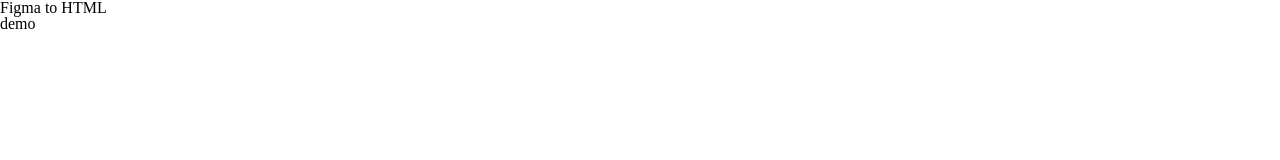
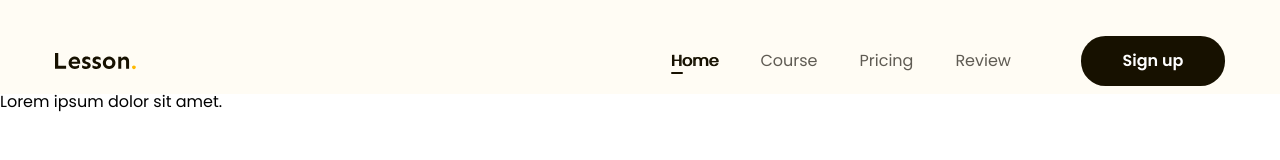
Before and after one commit to phiphainhuconcac-alt/Figma-To-HTML, a plain HTML site: page index.html in a window 1280 px wide. Shown: the top 160 px of the page. Drawn offline with Linux system fonts and the light colour scheme.

Commit message:
p3 làm phần header

```diff
--- a/assets/css/style.css
+++ b/assets/css/style.css
@@ -1,10 +1,82 @@
-*{
-    box-sizing: border-box;
+* {
+  box-sizing: border-box;
 }
-html{
-    font-size: 62.5%;
+html {
+  font-size: 62.5%;
 }
 /* Khoi phuc co chu mac dinh theo rem */
-body{
+body {
+  font-size: 1.6rem;
+  font-family: "Poppins", sans-serif;
+}
+/* ==================common================== */
+a {
+  text-decoration: none;
+}
+
+.btn{
+    display: inline-block;
+    width: 118px;
+    padding: 0 16px;
+    line-height: 50px;
+    color:#fff;
+    text-align: center;
     font-size: 1.6rem;
+    font-weight: 600;
+    border-radius: 24.5px;
+    background: #171100;
 }
+.main-content {
+  width: 1170px;
+  max-width: calc(100% - 48px);
+  margin-left: auto;
+  margin-right: auto;
+}
+/* ==================header================== */
+.header{
+    background: #fffcf4;
+}
+.header.fixed{
+    position: sticky;
+    top: -28px;
+}
+.header .body {
+  display: flex;
+  align-items: center;
+  padding: 36px 0 8px;
+}
+.nav {
+  margin-left: auto;
+}
+.nav ul {
+  display: flex;
+}
+.nav a {
+    position: relative;
+    color: #5f5b53;
+  font-size: 1.6rem;
+  padding: 8px 21px;
+}
+
+.nav li.active a, .nav a:hover{
+    color: #171100;
+    /* font-weight: 600; */
+    text-shadow: 1px 0 currentColor;
+}
+.nav li.active a::after{
+    position: absolute;
+    left: 21px;
+    bottom: 6px;
+    content: "";
+    width: 12px;
+    height: 2px;
+    border-radius: 1px;
+    background: #171100;
+    display: block;
+}
+.header .btn-sign-up{
+    min-width: 144px;
+}
+.header .action{
+    margin-left: 49px;
+}
--- a/index.html
+++ b/index.html
@@ -4,13 +4,49 @@
     <meta charset="UTF-8" />
     <meta name="viewport" content="width=device-width, initial-scale=1.0" />
     <!-- reset CSS -->
-     <link rel="stylesheet" href="./assets/css/reset.css">
-     <!-- Style -->
-      <link rel="stylesheet" href="./assets/css/style.css">
+    <link rel="stylesheet" href="./assets/css/reset.css" />
+    <!-- embed font -->
+    <link rel="preconnect" href="https://fonts.googleapis.com" />
+    <link rel="preconnect" href="https://fonts.gstatic.com" crossorigin />
+    <link
+      href="https://fonts.googleapis.com/css2?family=Poppins:ital,wght@0,400;0,500;0,600;0,700;1,400&family=Sen:wght@700&display=swap"
+      rel="stylesheet"
+    />
+    <!-- Style -->
+    <link rel="stylesheet" href="./assets/css/style.css" />
     <title>Figma to HTML</title>
   </head>
-  <body>
-    <h1>Figma to HTML</h1>
-    <h2>demo</h2>
+  <body style="height: 100000px;">
+    <!-- header -->
+    <header class="header fixed">
+      <div class="main-content">
+        <div class="body">
+          <!-- logo -->
+          <img src="./assets/img/Lesson..svg" alt="Lesson." class="logo" />
+          <!-- nav -->
+          <nav class="nav">
+            <ul>
+              <li class="active">
+                <a href="#!">Home</a>
+              </li>
+              <li>
+                <a href="#!">Course</a>
+              </li>
+              <li>
+                <a href="#!">Pricing</a>
+              </li>
+              <li>
+                <a href="#!">Review</a>
+              </li>
+            </ul>
+          </nav>
+          <!-- btn action -->
+          <div class="action">
+            <a href="#!" class="btn btn-sign-up">Sign up</a>
+          </div>
+        </div>
+      </div>
+    </header>
+    <p>Lorem ipsum dolor sit amet.</p>
   </body>
 </html>
```
Also changed, not shown: assets/img/Lesson..svg (added).
